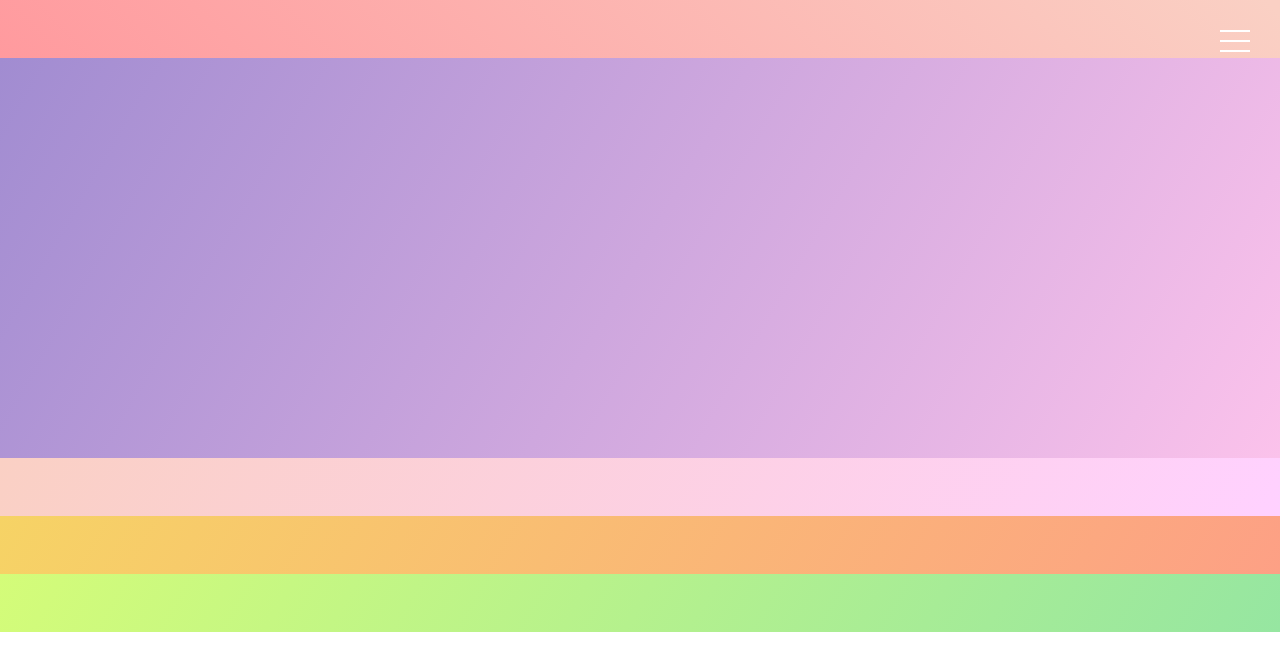
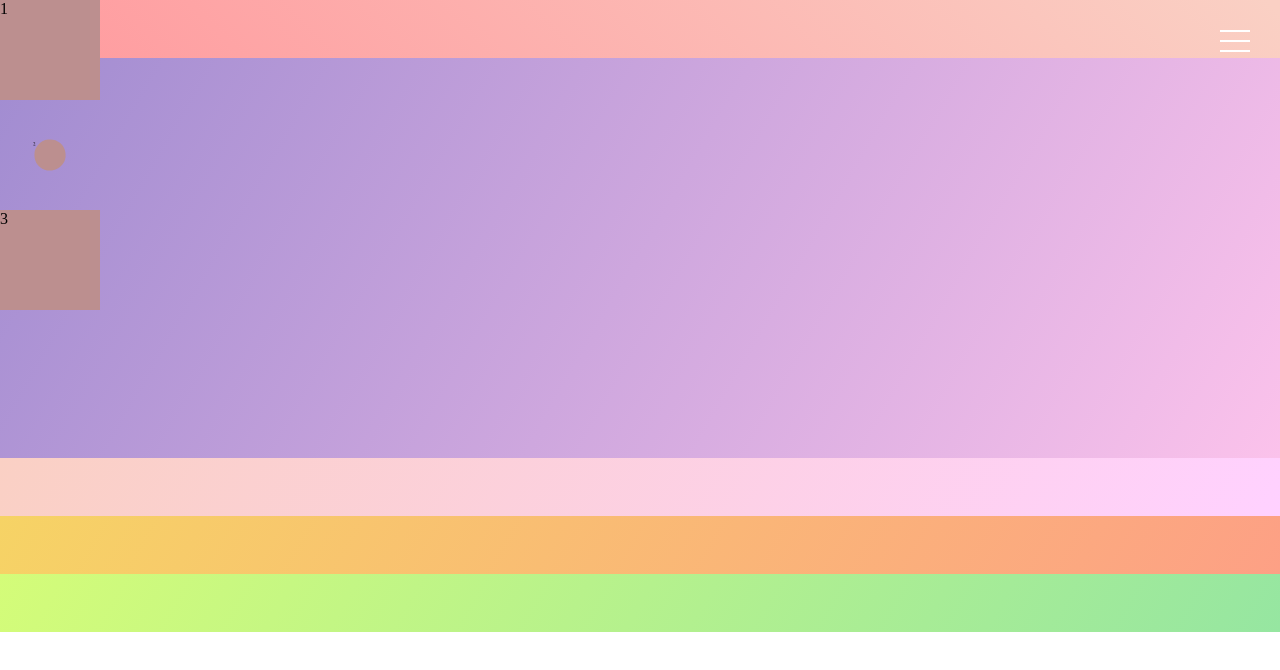
Before and after one commit to takeaways/animation-with-anime, a website built with webpack: page index.html in a window 1280 px wide. Shown: the top 670 px of the page. Built offline with nearby package versions, Linux system fonts and the light colour scheme.

Commit message:
sample animation test

```diff
--- a/index.html
+++ b/index.html
@@ -7,6 +7,11 @@
   <title>animation with anime</title>
 </head>
 <body>
+  <div id="test">
+    <div class="box box1">1</div>
+    <div class="box box2">2</div>
+    <div class="box box3">3</div>
+  </div>
   <div id="nav_icon">
     <div>
       <span></span>
--- a/package.json
+++ b/package.json
@@ -4,6 +4,7 @@
   "description": "",
   "main": "webpack.config.js",
   "dependencies": {
+    "animejs": "^3.2.1",
     "fullpage.js": "^3.1.2",
     "webpack": "^5.52.0",
     "webpack-cli": "^4.8.0"
--- a/src/css/styles.css
+++ b/src/css/styles.css
@@ -9,6 +9,18 @@ ul{
 }
 a{
   text-decoration: none;
+}
+#test{
+  z-index: 100;
+  position: fixed;
+  top: 0;
+  left: 0;
+}
+#test .box{
+  margin-bottom: 5px;
+  width: 100px;
+  height: 100px;
+  background-color: rosybrown;
 }
 
 .section .inner{
--- /dev/null
+++ b/src/js/anime.js
@@ -0,0 +1,29 @@
+import anime from "animejs/lib/anime.es.js";
+
+const tl = anime.timeline({
+  easing: "linear",
+  duration: 1000,
+});
+
+tl.add({
+  targets: ".box1",
+  translateX: 500,
+})
+  .add({
+    targets: ".box1",
+    translateY: 500,
+  })
+  .add({
+    targets: ".box1",
+    translateX: 0,
+  })
+  .add({
+    targets: ".box1",
+    translateY: 0,
+  })
+  .add({
+    targets: ".box2",
+    scale: 0.3,
+    rotate: 360,
+    borderRadius: "50%",
+  });
--- a/src/js/app.js
+++ b/src/js/app.js
@@ -1,3 +1,4 @@
 import "../css/styles.css";
 import "./nav";
 import "./scroll";
+import "./anime";
--- a/src/js/scroll.js
+++ b/src/js/scroll.js
@@ -1,5 +1,7 @@
 import fullpage from "fullpage.js";
 import "fullpage.js/dist/fullpage.min.css";
+
+const slider_wrap = document.querySelector(".slider_wrap");
 
 new fullpage("#fullpage", {
   //options here
@@ -8,9 +10,6 @@ new fullpage("#fullpage", {
   navigation: true,
   anchors: ["num0", "num1", "num2", "num3", "num4"],
   afterLoad: (old_el, new_el) => {
-    if (new_el.index === 0) {
-      sec2_reset();
-    }
     if (new_el.index === 1) {
       sec2();
     }
@@ -20,10 +19,9 @@ new fullpage("#fullpage", {
   },
 });
 
-const slider_wrap = document.querySelector(".slider_wrap");
 function sec2() {
-  slider_wrap.classList.toggle("active");
+  slider_wrap.classList.add("active");
 }
 function sec2_reset() {
-  slider_wrap.classList.toggle("active");
+  slider_wrap.classList.remove("active");
 }
```
Also changed, not shown: 1 other file.
